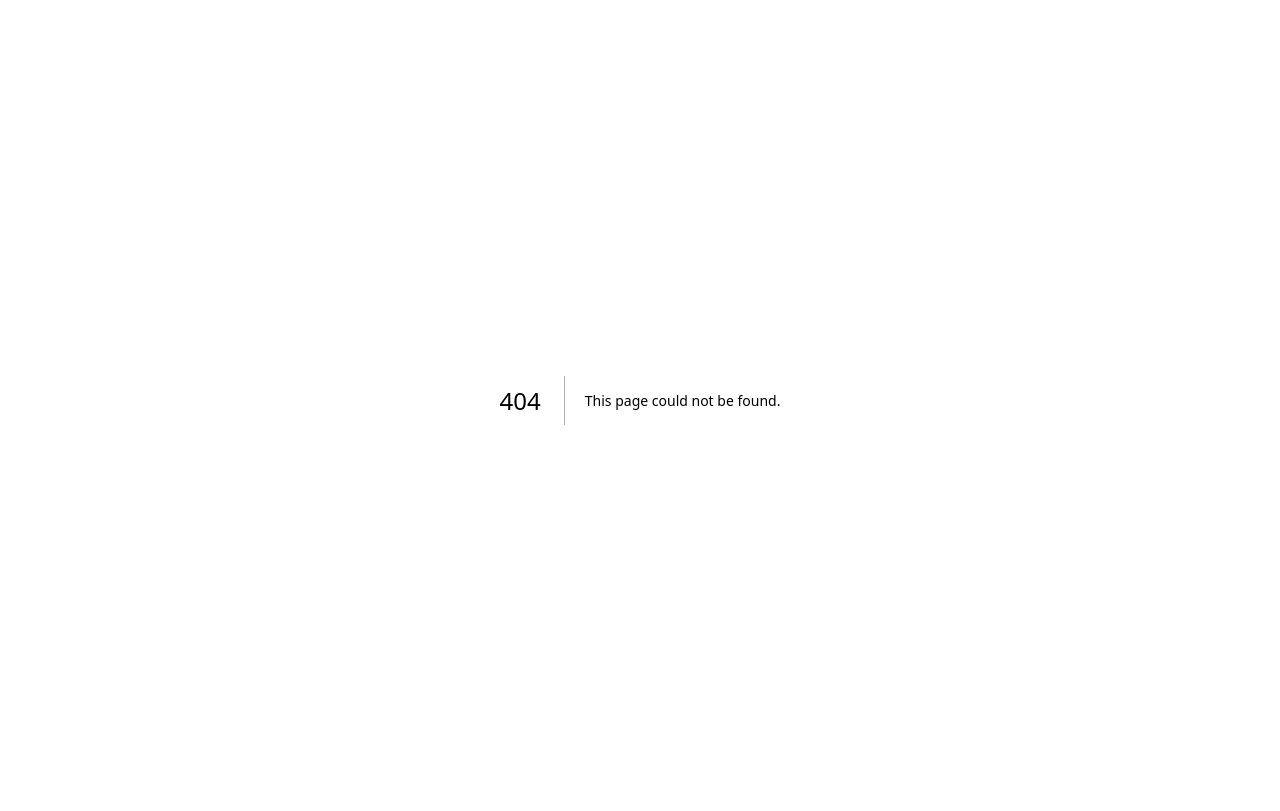
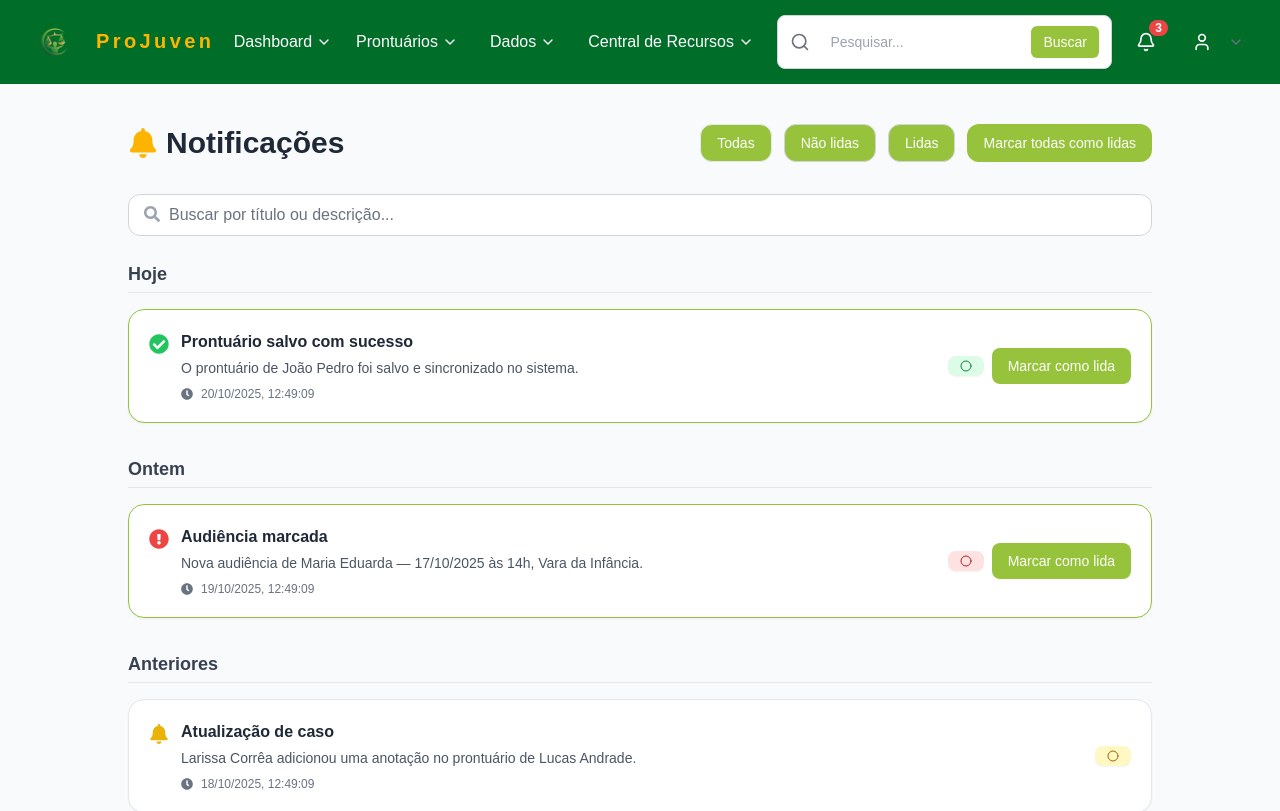
Before and after one commit to resenhandodirei/ProJuven, a Next.js app: page /notificacoes in a window 1280 px wide. Before the commit this address had no page. Shown: the top 811 px of the page. Built offline with nearby package versions, Linux system fonts and the light colour scheme.

Commit message:
feat: feito e implementado

```diff
--- /dev/null
+++ b/src/app/notificacoes/page.tsx
@@ -0,0 +1,246 @@
+"use client";
+
+import React, { useEffect, useState } from "react";
+import "@/styles/globals.css";
+
+import Navbar from "@/components/navbar";
+import Footer from "@/components/footer";
+import { Card } from "@/components/Cards";
+import { Button } from "@/components/Button";
+import Badge from "@/components/Badge";
+import { FaBell, FaCheckCircle, FaExclamationCircle, FaClock, FaSearch } from "react-icons/fa";
+
+interface Notificacao {
+  id: number;
+  tipo: "info" | "alerta" | "sucesso";
+  titulo: string;
+  mensagem: string;
+  data: string;
+  lida: boolean;
+}
+
+const notificacoesMock: Notificacao[] = [
+  {
+    id: 1,
+    tipo: "sucesso",
+    titulo: "Prontuário salvo com sucesso",
+    mensagem: "O prontuário de João Pedro foi salvo e sincronizado no sistema.",
+    data: new Date().toISOString(),
+    lida: false,
+  },
+  {
+    id: 2,
+    tipo: "alerta",
+    titulo: "Audiência marcada",
+    mensagem: "Nova audiência de Maria Eduarda — 17/10/2025 às 14h, Vara da Infância.",
+    data: new Date(Date.now() - 86400000).toISOString(), // Ontem
+    lida: false,
+  },
+  {
+    id: 3,
+    tipo: "info",
+    titulo: "Atualização de caso",
+    mensagem: "Larissa Corrêa adicionou uma anotação no prontuário de Lucas Andrade.",
+    data: new Date(Date.now() - 2 * 86400000).toISOString(), // Anteontem
+    lida: true,
+  },
+];
+
+export default function NotificacoesPage() {
+  const [notificacoes, setNotificacoes] = useState(notificacoesMock);
+  const [filtro, setFiltro] = useState<"todas" | "naoLidas" | "lidas">("todas");
+  const [busca, setBusca] = useState("");
+
+  useEffect(() => {
+    const interval = setInterval(() => {
+      const nova = {
+        id: Date.now(),
+        tipo: ["info", "alerta", "sucesso"][Math.floor(Math.random() * 3)] as
+          | "info"
+          | "alerta"
+          | "sucesso",
+        titulo: "Nova atualização de caso",
+        mensagem: "Uma nova anotação foi adicionada automaticamente para teste.",
+        data: new Date().toISOString(),
+        lida: false,
+      };
+      setNotificacoes((prev) => [nova, ...prev]);
+    }, 30000);
+    return () => clearInterval(interval);
+  }, []);
+
+  const notificacoesFiltradas = notificacoes
+    .filter((n) => {
+      if (filtro === "naoLidas") return !n.lida;
+      if (filtro === "lidas") return n.lida;
+      return true;
+    })
+    .filter((n) =>
+      (n.titulo + n.mensagem).toLowerCase().includes(busca.toLowerCase())
+    );
+
+  const agruparPorData = (notificacoes: Notificacao[]) => {
+    const hoje = new Date();
+    const ontem = new Date(Date.now() - 86400000);
+
+    const grupos: Record<string, Notificacao[]> = {
+      "Hoje": [],
+      "Ontem": [],
+      "Anteriores": [],
+    };
+
+    notificacoes.forEach((n) => {
+      const data = new Date(n.data);
+      if (data.toDateString() === hoje.toDateString()) grupos["Hoje"].push(n);
+      else if (data.toDateString() === ontem.toDateString()) grupos["Ontem"].push(n);
+      else grupos["Anteriores"].push(n);
+    });
+
+    return grupos;
+  };
+
+  const grupos = agruparPorData(notificacoesFiltradas);
+
+  const marcarComoLida = (id: number) => {
+    setNotificacoes((prev) =>
+      prev.map((n) => (n.id === id ? { ...n, lida: true } : n))
+    );
+  };
+
+  const marcarTodasComoLidas = () => {
+    setNotificacoes((prev) => prev.map((n) => ({ ...n, lida: true })));
+  };
+
+  const getIcone = (tipo: Notificacao["tipo"]) => {
+    switch (tipo) {
+      case "sucesso":
+        return <FaCheckCircle className="text-green-500" />;
+      case "alerta":
+        return <FaExclamationCircle className="text-red-500" />;
+      default:
+        return <FaBell className="text-yellow-500" />;
+    }
+  };
+
+  const getBadgeColor = (tipo: Notificacao["tipo"]) => {
+    switch (tipo) {
+      case "sucesso":
+        return "bg-green-100 text-green-700 border-green-300";
+      case "alerta":
+        return "bg-red-100 text-red-700 border-red-300";
+      default:
+        return "bg-yellow-100 text-yellow-700 border-yellow-300";
+    }
+  };
+
+  return (
+    <>
+      <Navbar />
+
+      <main className="min-h-screen bg-gray-50 py-10 px-6">
+        <div className="max-w-5xl mx-auto">
+          {/* Cabeçalho */}
+          <div className="flex flex-col md:flex-row md:items-center md:justify-between mb-8 gap-4">
+            <h1 className="text-3xl font-bold text-gray-800 flex items-center gap-2">
+              <FaBell className="text-[var(--golden)]" /> Notificações
+            </h1>
+
+            <div className="flex flex-wrap gap-3">
+              {["todas", "naoLidas", "lidas"].map((tipo) => (
+                <Button
+                  key={tipo}
+                  className={`px-4 py-2 text-sm rounded-xl border transition-all duration-300 ${
+                    filtro === tipo
+                      ? "bg-[var(--golden)] text-white"
+                      : "bg-[var(--greenLight)] border-gray-300 text-gray-700 hover:bg-[var(--golden)]"
+                  }`}
+                  onClick={() => setFiltro(tipo as any)}
+                >
+                  {tipo === "todas"
+                    ? "Todas"
+                    : tipo === "naoLidas"
+                    ? "Não lidas"
+                    : "Lidas"}
+                </Button>
+              ))}
+
+              <Button
+                onClick={marcarTodasComoLidas}
+                className="bg-[var(--golden)] text-white px-4 py-2 text-sm rounded-xl hover:bg-[var(--greenLight)] transition-all duration-300"
+              >
+                Marcar todas como lidas
+              </Button>
+            </div>
+          </div>
+
+          <div className="relative mb-6">
+            <FaSearch className="absolute left-4 top-3 text-gray-400" />
+            <input
+              type="text"
+              placeholder="Buscar por título ou descrição..."
+              value={busca}
+              onChange={(e) => setBusca(e.target.value)}
+              className="w-full pl-10 pr-4 py-2 border border-gray-300 rounded-xl focus:outline-none focus:ring-2 focus:ring-[var(--greenLight)] text-gray-700"
+            />
+          </div>
+
+          {Object.entries(grupos).map(([titulo, lista]) =>
+            lista.length > 0 ? (
+              <div key={titulo} className="mb-8">
+                <h2 className="text-lg font-semibold text-gray-700 mb-4 border-b pb-1">
+                  {titulo}
+                </h2>
+                <div className="space-y-3">
+                  {lista.map((n) => (
+                    <Card
+                      key={n.id}
+                      className={`p-5 rounded-2xl border transition-all duration-300 ${
+                        n.lida
+                          ? "bg-gray-50 border-gray-200"
+                          : "bg-white border-[var(--greenLight)] shadow-sm"
+                      }`}
+                    >
+                      <div className="flex flex-col sm:flex-row sm:justify-between sm:items-center gap-3">
+                        <div className="flex items-start gap-3">
+                          <div className="text-xl mt-1">{getIcone(n.tipo)}</div>
+                          <div>
+                            <h3 className="font-semibold text-gray-800">{n.titulo}</h3>
+                            <p className="text-gray-600 text-sm mt-1">{n.mensagem}</p>
+                            <div className="flex items-center gap-2 mt-2 text-xs text-gray-500">
+                              <FaClock /> {new Date(n.data).toLocaleString("pt-BR")}
+                            </div>
+                          </div>
+                        </div>
+
+                        <div className="flex items-center gap-2">
+                          <Badge className={`${getBadgeColor(n.tipo)} px-3 py-1 rounded-lg`}>
+                            {n.tipo === "sucesso"
+                              ? "Sucesso"
+                              : n.tipo === "alerta"
+                              ? "Alerta"
+                              : "Informação"}
+                          </Badge>
+
+                          {!n.lida && (
+                            <Button
+                              className="bg-[var(--greenLight)] text-white px-3 py-1 rounded-lg text-sm hover:bg-[var(--golden)]"
+                              onClick={() => marcarComoLida(n.id)}
+                            >
+                              Marcar como lida
+                            </Button>
+                          )}
+                        </div>
+                      </div>
+                    </Card>
+                  ))}
+                </div>
+              </div>
+            ) : null
+          )}
+        </div>
+      </main>
+
+      <Footer />
+    </>
+  );
+}
```
